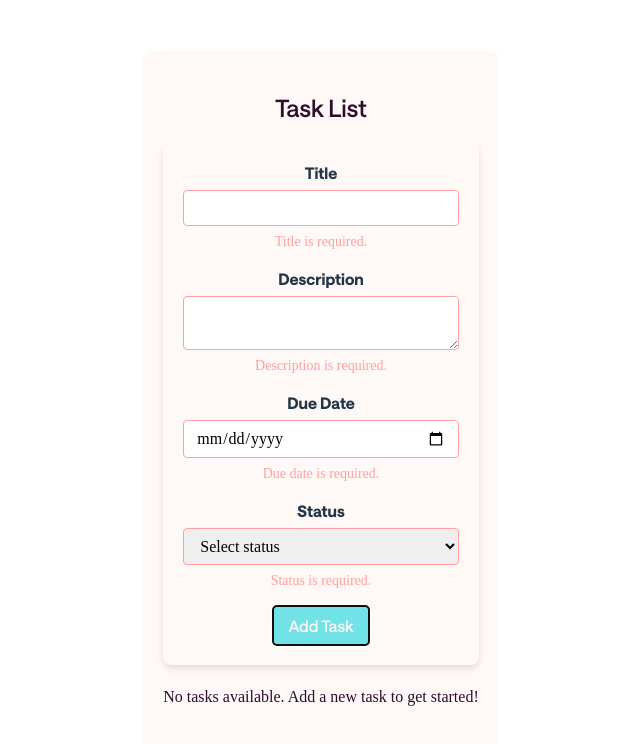
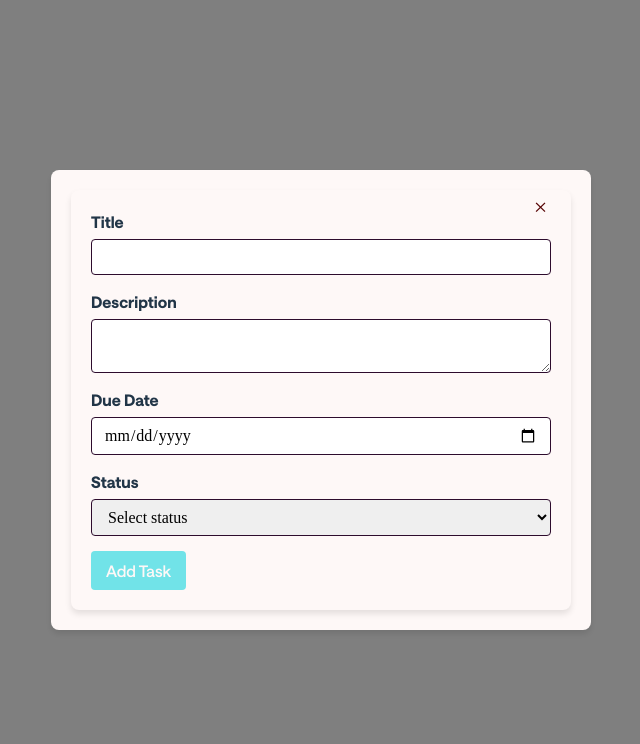
Before and after one commit to kiketordera/taskmaster, a Vue app: page / in a window 1280 px wide. Both pictures are taken after a click on the button "Add Task". Shown: the top 744 px of the page, without its empty margins (319-959 px from the left). Built offline with nearby package versions, Linux system fonts and the light colour scheme.

Commit message:
refactor(modal): separate the form into a modal

```diff
--- a/src/App.vue
+++ b/src/App.vue
@@ -5,5 +5,3 @@ import TaskList from "./components/TaskList.vue";
 <template>
   <TaskList />
 </template>
-
-<style scoped></style>
--- a/src/assets/styles/_variables.scss
+++ b/src/assets/styles/_variables.scss
@@ -2,6 +2,7 @@
 $background-color: #FEF8F7;
 $marin-blue: #28188A;
 $blue: #71E3E8;
+$blue-darker: #71e2e8c8;
 $green: #70F9AF;
 $pink: #FF9F9F;
 $orange: #FCB069;
--- /dev/null
+++ b/src/components/Modal.vue
@@ -0,0 +1,76 @@
+<template>
+    <teleport to="body">
+      <div class="modal-overlay" @click.self="close">
+        <transition name="fade">
+          <div class="modal-content" @click.stop>
+            <button class="modal-close-button" @click="close">&times;</button>
+            <slot />
+          </div>
+        </transition>
+      </div>
+    </teleport>
+  </template>
+
+  <script lang="ts">
+  import { defineComponent } from 'vue';
+
+  export default defineComponent({
+    name: 'Modal',
+    emits: ['close'],
+    setup(_, { emit }) {
+      const close = () => {
+        emit('close');
+      };
+
+      return {
+        close,
+      };
+    },
+  });
+  </script>
+
+  <style lang="scss" scoped>
+  .modal-overlay {
+    position: fixed;
+    top: 0;
+    left: 0;
+    width: 100%;
+    height: 100%;
+    background-color: rgba(0, 0, 0, 0.5);
+    display: flex;
+    justify-content: center;
+    align-items: center;
+    z-index: 1000;
+  }
+
+  .modal-content {
+    background-color: $background-color;
+    padding: 20px;
+    border-radius: 8px;
+    position: relative;
+    width: 90%;
+    max-width: 500px;
+    box-shadow: 0 4px 6px rgba(0, 0, 0, 0.1);
+
+    .modal-close-button {
+      position: absolute;
+      top: 10px;
+      right: 15px;
+      background: none;
+      border: none;
+      font-size: 1.5rem;
+      cursor: pointer;
+      color: $brown;
+    }
+  }
+
+  .fade-enter-active,
+  .fade-leave-active {
+    transition: opacity 0.3s;
+  }
+
+  .fade-enter-from,
+  .fade-leave-to {
+    opacity: 0;
+  }
+  </style>
--- a/src/components/TaskForm.vue
+++ b/src/components/TaskForm.vue
@@ -88,7 +88,7 @@ import { TaskStatus, NewTask } from "../types/task";
 
 export default defineComponent({
   name: "TaskForm",
-  setup() {
+  setup(props, { emit }) {
     const taskStore = useTaskStore();
 
     const title = ref("");
@@ -145,13 +145,14 @@ export default defineComponent({
         };
         taskStore.addTask(newTask);
 
-        // Reset form fields
         title.value = "";
         description.value = "";
         dueDate.value = "";
         status.value = "";
 
         successMessage.value = "Task added successfully!";
+
+        emit("close");
       } catch (error) {
         console.error("Failed to add task:", error);
       } finally {
@@ -244,7 +245,7 @@ export default defineComponent({
     }
 
     &:hover:enabled {
-      background-color: darken($blue, 10%);
+      background-color: $blue-darker;
     }
   }
 }
--- a/src/components/TaskList.vue
+++ b/src/components/TaskList.vue
@@ -1,7 +1,12 @@
 <template>
   <div class="task-list">
     <h2>Task List</h2>
-    <TaskForm />
+    <button @click="openForm" class="add-task-button">Add Task</button>
+
+    <Modal v-if="isFormVisible" @close="closeForm">
+      <TaskForm @close="closeForm" />
+    </Modal>
+
     <EmptyState v-if="sortedTasks.length === 0">
       No tasks available. Add a new task to get started!
     </EmptyState>
@@ -12,31 +17,45 @@
 </template>
 
 <script lang="ts">
-import { defineComponent, computed } from "vue";
-import { useTaskStore } from "../stores/taskStore";
-import TaskItem from "./TaskItem.vue";
-import EmptyState from "./general/EmptyState.vue";
-import TaskForm from "./TaskForm.vue";
-import { Task } from "../types/task";
+import { defineComponent, ref, computed } from 'vue';
+import { useTaskStore } from '../stores/taskStore';
+import TaskForm from './TaskForm.vue';
+import TaskItem from './TaskItem.vue';
+import EmptyState from './general/EmptyState.vue';
+import Modal from './Modal.vue';
 
 export default defineComponent({
-  name: "TaskList",
+  name: 'TaskList',
   components: {
+    TaskForm,
     TaskItem,
     EmptyState,
-    TaskForm,
+    Modal,
   },
   setup() {
     const taskStore = useTaskStore();
 
     const sortedTasks = computed(() => {
-      return taskStore.tasks.slice().sort((a: Task, b: Task) => {
+      return taskStore.tasks.slice().sort((a, b) => {
         return new Date(a.dueDate).getTime() - new Date(b.dueDate).getTime();
       });
     });
 
+    const isFormVisible = ref(false);
+
+    const openForm = () => {
+      isFormVisible.value = true;
+    };
+
+    const closeForm = () => {
+      isFormVisible.value = false;
+    };
+
     return {
       sortedTasks,
+      isFormVisible,
+      openForm,
+      closeForm,
     };
   },
 });
```
